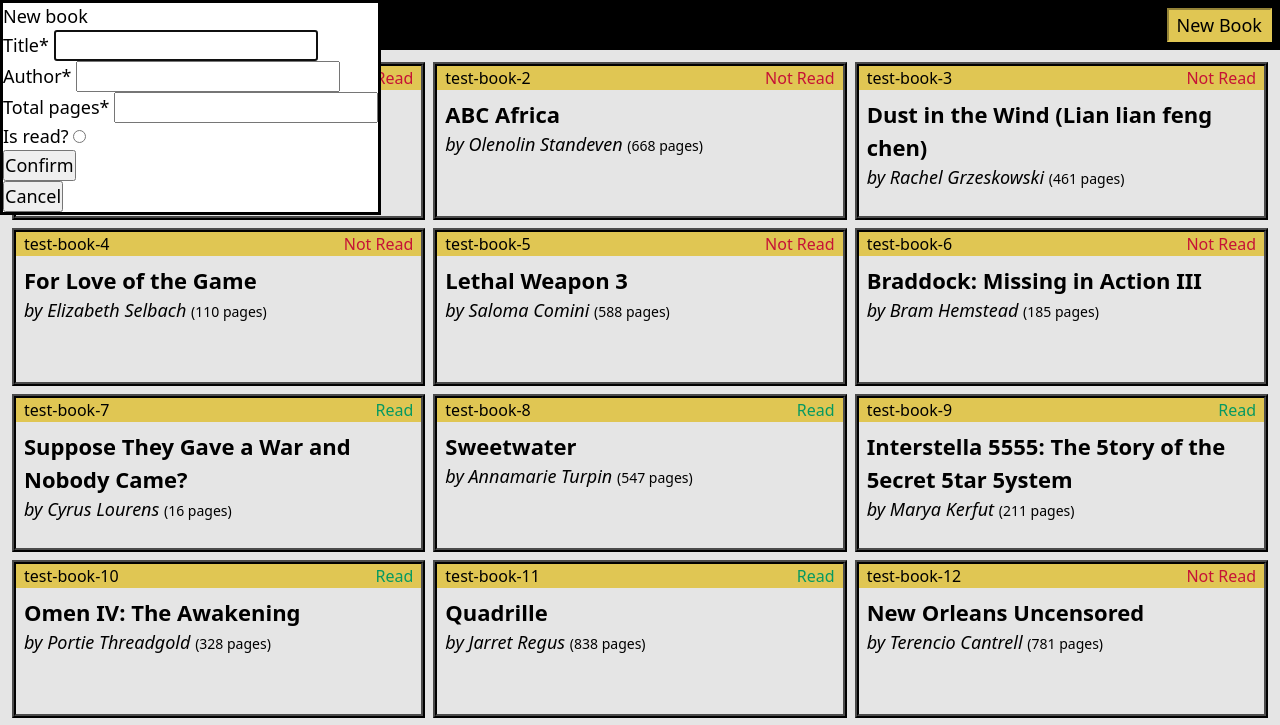
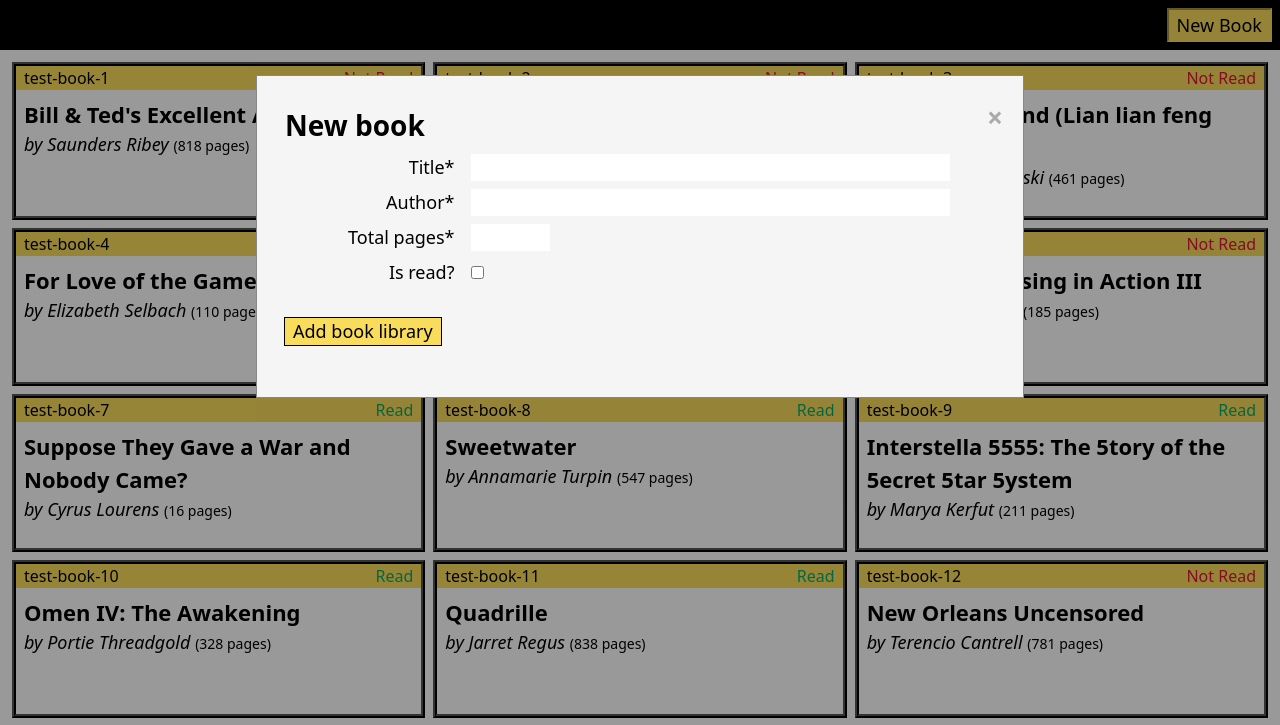
Before and after one commit to ruudra03/library, a plain HTML site: page index.html in a window 1280 px wide. Both pictures are taken after a click on the button "New Book". Shown: the top 725 px of the page. Drawn offline with Linux system fonts and the light colour scheme.

Commit message:
Modify new book feature editing the HTML, CSS, and JS
Edit HTML to markup the dialog of new book effectively. Replace parent container of dialog with div which will be displayed and hidden as required.
Change callback functions of form dialog open and form submit buttons to display and hide the modal.
Check for the form inputs after submission and before creation of new Book.
Use CSS class to display error of missing fields.
When all inputs are provided add a new book to library using addBookToLibrary() function.

```diff
--- a/index.html
+++ b/index.html
@@ -8,34 +8,54 @@
     <script src="./index.js" async></script>
   </head>
   <body>
+    <!-- Action Bar -->
     <div id="actionBar">
       <button id="newBookBtn">New Book</button>
     </div>
+
+    <!-- Library -->
     <div id="library"></div>
-    <dialog id="newBookDialog">
-      <h2>New book</h2>
+
+    <!-- New Book Dialog -->
+    <div id="newBookDialog">
       <form id="newBookForm">
+        <button id="closeBtn" type="button">&times;</button>
+        <h2>New book</h2>
         <div class="form-container">
-          <div class="info">
-            <label for="book_title">Title*</label>
-            <input id="book_title" name="bookTitle" type="text" />
-          </div>
-          <div class="info">
-            <label for="book_author">Author*</label>
-            <input id="book_author" name="bookAuthor" type="text" />
-          </div>
-          <div class="info">
-            <label for="book_pages">Total pages*</label>
-            <input id="book_pages" name="bookPages" type="number" />
-          </div>
-          <div class="info">
-            <label for="book_is_read">Is read?</label>
-            <input id="book_is_read" name="bookIsRead" type="radio" />
-          </div>
+          <label for="book_title" class="form-label">Title*</label>
+          <input
+            id="book_title"
+            name="bookTitle"
+            class="form-input"
+            type="text"
+          />
+
+          <label for="book_author" class="form-label">Author*</label>
+          <input
+            id="book_author"
+            name="bookAuthor"
+            class="form-input"
+            type="text"
+          />
+
+          <label for="book_pages" class="form-label">Total pages*</label>
+          <input
+            id="book_pages"
+            name="bookPages"
+            class="form-input number-input"
+            type="number"
+          />
+
+          <label for="book_is_read" class="form-label">Is read?</label>
+          <input
+            id="book_is_read"
+            name="bookIsRead"
+            class="form-input checkbox-input"
+            type="checkbox"
+          />
         </div>
-        <button type="submit">Confirm</button>
+        <button type="submit" class="submit-btn">Add book library</button>
       </form>
-      <button id="closeBtn" type="button">Cancel</button>
-    </dialog>
+    </div>
   </body>
 </html>
--- a/index.js
+++ b/index.js
@@ -4,7 +4,9 @@ let library = [];
 // Book constructor
 function Book(id, title, author, pages) {
   if (!new.target) {
-    throw new Error("You must use the 'new' operator to call the constructor");
+    throw new Error(
+      "Book constructor failed! Function called without the use of 'new'"
+    );
   }
 
   this.id = id;
@@ -114,32 +116,70 @@ const newBookDialog = document.querySelector("#newBookDialog");
 const dialogCloseBtn = document.querySelector("#closeBtn");
 const newBookForm = document.querySelector("#newBookForm");
 
-console.log(newBookForm.elements["bookIsRead"].value);
+// Form inputs
+let bookTitle = newBookForm.elements["bookTitle"];
+let bookAuthor = newBookForm.elements["bookAuthor"];
+let bookPages = newBookForm.elements["bookPages"];
+let bookIsRead = newBookForm.elements["bookIsRead"];
 
 newBookBtn.addEventListener("click", function () {
   // Display dialog
-  newBookDialog.showModal();
+  newBookDialog.style.display = "block";
 });
 
 // Listen for cancel inside the dialog
 dialogCloseBtn.addEventListener("click", function (e) {
-  newBookDialog.close();
+  newBookDialog.style.display = "none";
 });
+
+//
 
 // Listen for new book form submission
 newBookForm.addEventListener("submit", function (e) {
   // Stop form submission
   e.preventDefault();
 
-  let bookTitle = newBookForm.elements["bookTitle"].value;
-  let bookAuthor = newBookForm.elements["bookAuthor"].value;
-  let bookPages = newBookForm.elements["bookPages"].value;
-  let bookIsRead = newBookForm.elements["bookIsRead"].value;
+  // Remove missing-input CSS class from previous submission
+  bookTitle.classList.remove("missing-input");
+  bookAuthor.classList.remove("missing-input");
+  bookPages.classList.remove("missing-input");
 
-  console.log(bookIsRead);
+  // Check for required inputs
+  if (!bookTitle.value || !bookAuthor.value || !bookPages.value) {
+    // Add CSS classes to display errors
+    if (!bookTitle.value) {
+      bookTitle.classList.add("missing-input");
+    }
 
-  addBookToLibrary(null, bookTitle, bookAuthor, bookPages, bookIsRead);
+    if (!bookAuthor.value) {
+      bookAuthor.classList.add("missing-input");
+    }
 
-  // Close the dialog
-  newBookDialog.close();
+    if (!bookPages.value) {
+      bookPages.classList.add("missing-input");
+    }
+  } else {
+    // Create new book and add to the HTML library
+    addBookToLibrary(
+      null,
+      bookTitle.value,
+      bookAuthor.value,
+      bookPages.value,
+      bookIsRead.checked
+    );
+
+    // Reset the form
+    clearFormInputs();
+
+    // Close the dialog
+    newBookDialog.style.display = "none";
+  }
 });
+
+// Reset form inputs
+function clearFormInputs() {
+  bookTitle.value = "";
+  bookAuthor.value = "";
+  bookPages.value = 0;
+  bookIsRead.checked = false;
+}
--- a/style.css
+++ b/style.css
@@ -136,3 +136,91 @@ span {
   font-size: 14px;
   font-weight: 200;
 }
+
+/* New Book Dialog Box */
+#newBookDialog {
+  display: none; /* Hide by default */
+  position: fixed;
+  z-index: 1; /* Upper layer */
+  padding-top: 75px;
+  left: 0;
+  top: 0;
+  width: 100%;
+  height: 100%;
+  overflow: auto;
+  background-color: rgb(0, 0, 0); /* Fallback color */
+  background-color: rgba(0, 0, 0, 0.4); /* Black w/ opacity */
+}
+
+/* New Book Form */
+#newBookForm {
+  background-color: whitesmoke;
+  margin: auto;
+  padding: 20px;
+  border: 1px solid #888;
+  width: 60%;
+}
+
+#newBookForm h2 {
+  margin: 0.5rem;
+  font-size: 28px;
+  font-weight: 900;
+}
+
+#newBookForm .form-container {
+  display: grid;
+  grid-template-rows: repeat(auto-fit, 1fr);
+  grid-template-columns: 1fr 3fr;
+  row-gap: 0.5rem;
+  column-gap: 1rem;
+}
+
+#newBookForm .form-label {
+  font-size: 18px;
+  text-align: right;
+}
+
+#newBookForm .form-input {
+  width: 90%;
+  padding: 0 0.5rem;
+  border: none;
+}
+
+#newBookForm .missing-input {
+  outline: 1px solid red;
+}
+
+#newBookForm .number-input {
+  width: 15%;
+}
+
+#newBookForm .checkbox-input {
+  max-width: fit-content;
+}
+
+/* The Close Button */
+#closeBtn {
+  background: transparent;
+  border: none;
+  color: #aaaaaa;
+  float: right;
+  font-size: 28px;
+  font-weight: bold;
+}
+
+#closeBtn:hover,
+#closeBtn:focus {
+  background: transparent;
+  border: none;
+  color: #000;
+  text-decoration: none;
+  cursor: pointer;
+}
+
+#newBookForm .submit-btn {
+  margin: 2rem 0.5rem;
+  padding: 0 0.5rem;
+  background-color: var(--primary-color);
+  border: none;
+  outline: 1px solid black;
+}
```
